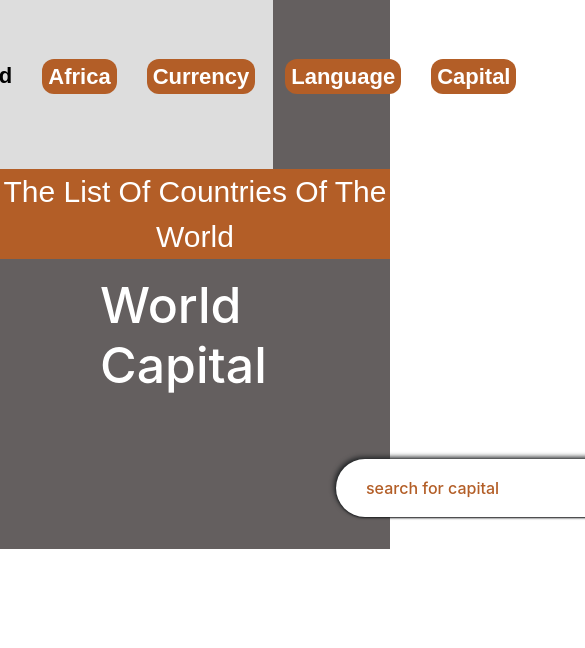
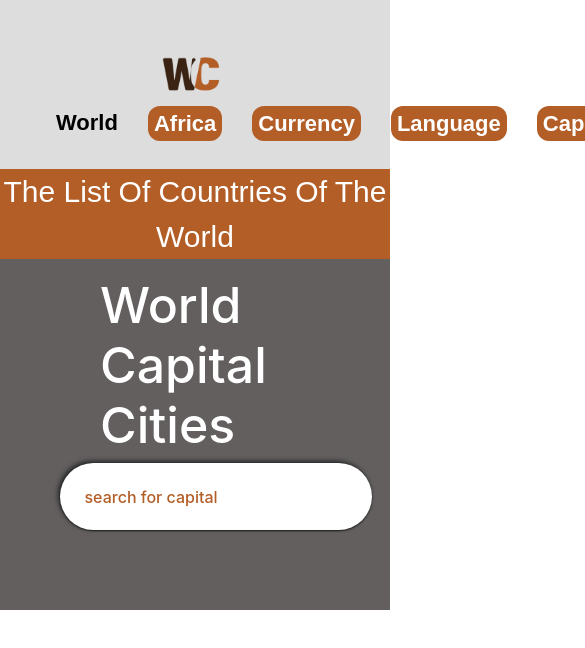
Before and after one commit to medinahakinsowon/countryapi, a React (Create React App) app: page /Capital in a window 390 px wide. Shown: the top 648 px of the page, 585 px wide, since content can reach past the window. Built offline with nearby package versions, Linux system fonts and the light colour scheme.

Commit message:
added description

```diff
--- a/src/Capital.js
+++ b/src/Capital.js
@@ -56,7 +56,7 @@ const Capital = () => {
 
   return (
     <div>
-      <h3 style={{marginLeft: '100px', color:'white', fontSize: '50px'}}>World Capital</h3>
+      <h3 style={{marginLeft: '100px', color:'white', fontSize: '50px'}}>World Capital Cities</h3>
       <div className='search'>
         <input
           placeholder='search for capital'
--- a/src/FetchData.js
+++ b/src/FetchData.js
@@ -92,7 +92,7 @@ const FetchData = () => {
 
       </div>
       <OpenC list={dataquery} />
-      {loader && <Loader />}
+      {loader && <h2>Loading, please wait.........</h2>}
       {error && <Error message={error} />}
       {!error && !loader && <World data={dataCountry}></World>}
     </div>
--- a/src/style/style.css
+++ b/src/style/style.css
@@ -143,8 +143,8 @@ h5 span{
   }
 
   .search {
-    padding: 1rem 1.75rem;
-    width: 100%;
+    width: 80%;
+    margin: 0 60px;
   }
 
   .search input {
@@ -158,8 +158,8 @@ h5 span{
 
   .country_list{
     width: 700px;
-    margin: 0 auto;
-    grid-template-columns: 1fr 1fr;
+    margin: 80px 100px;
+    grid-template-columns: 1fr;
     column-gap: 30px;
     row-gap: 40px;
     justify-content: center;
@@ -168,14 +168,38 @@ h5 span{
 
   .navbar{
     position: relative;
-    width: 70%;
+    width: 100%;
     height: 20vh;
     justify-content: space-between;
     background-color: #ddd;
+  }
+
+  .navbaritems{
+    position: relative;
+    width: 100%;
+    display: flex;
+    flex-direction: column;
+    column-gap: 50px;
+
+  }
+  .navbaritems img{
+    width: 30%;
+    position: absolute;
+    bottom: -50px;
+  }
+  .navitems{
+    position: absolute;
+    top: 22px;
+    left: 0;
+    display: flex;
+    flex-direction: row;
+    width: 100%;
+
   }
 
 
 
 
 
+
 }
```
